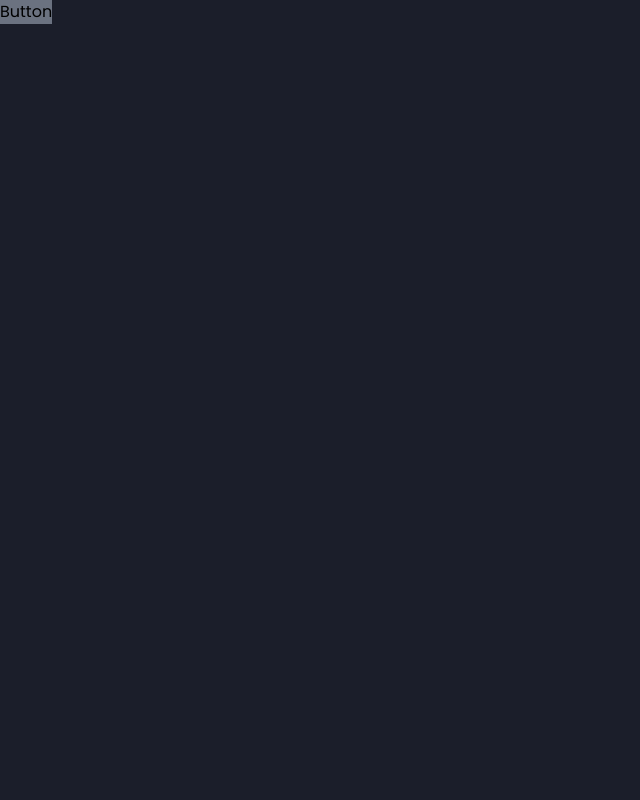
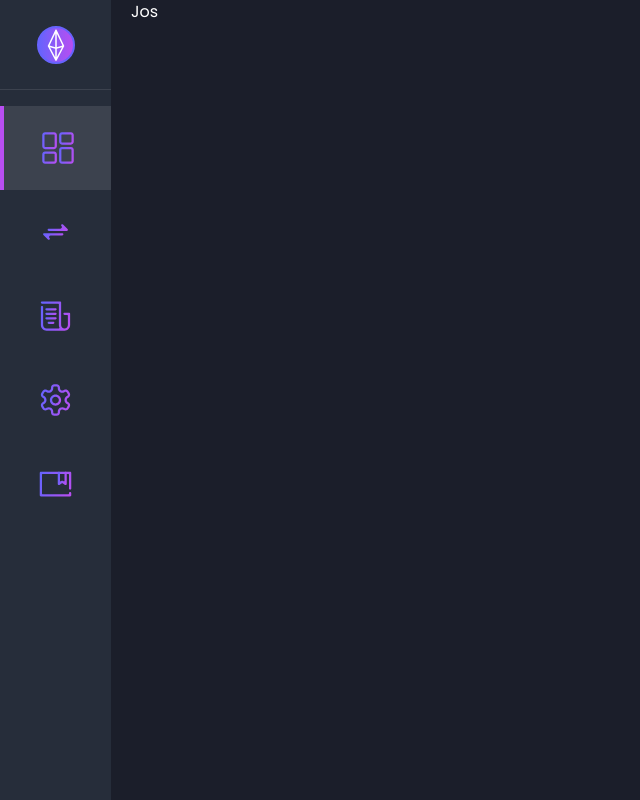
Before and after one commit to nzrmm/cuanmakers, a Vue app: page / in a window 1280 px wide. Shown: the whole page, without its empty margins (0-640 px from the left). Built offline with nearby package versions, Linux system fonts and the light colour scheme.

Commit message:
add sidebar menu design

```diff
--- /dev/null
+++ b/src/components/TheNavbar.vue
@@ -0,0 +1,15 @@
+<template>
+  <div>
+    Jos
+  </div>
+</template>
+
+<script>
+  export default {
+
+  }
+</script>
+
+<style lang="scss" scoped>
+
+</style>
--- a/src/components/TheSidebar.vue
+++ /dev/null
@@ -1,11 +0,0 @@
-<template>
-  <div>
-    <button class="bg-gray-500">Button</button>
-  </div>
-</template>
-
-<script>
-export default {};
-</script>
-
-<style lang="scss" scoped></style>
--- /dev/null
+++ b/src/components/TheSidebarMenu.vue
@@ -0,0 +1,52 @@
+<template>
+  <aside class="w-[122px] min-h-screen bg-base">
+    <div class="
+        mb-[16px]
+        h-[90px]
+        border-b border-white/10
+        flex justify-center items-center
+      ">
+      <div class="
+          w-[38px] h-[38px]
+          rounded-full
+          bg-gradient-to-r from-blue to-purple
+          flex justify-center items-center
+          border-2 border-blue
+        ">
+        <img src="@/assets/logo.svg" alt="logo-icon" />
+      </div>
+    </div>
+
+    <div>
+      <a href="#" class="list-item bg-white/10 border-l-4">
+        <img src="@/assets/discover.svg" alt="discover-icon">
+      </a>
+      <a href="#" class="list-item list-item-hover">
+        <img src="@/assets/transfer.svg" alt="transfer-icon">
+      </a>
+      <a href="#" class="list-item list-item-hover">
+        <img src="@/assets/note.svg" alt="note-icon">
+      </a>
+      <a href="#" class="list-item list-item-hover">
+        <img src="@/assets/setting.svg" alt="setting-icon">
+      </a>
+      <a href="#" class="list-item list-item-hover">
+        <img src="@/assets/bookmark.svg" alt="bookmark-icon">
+      </a>
+    </div>
+  </aside>
+</template>
+
+<script>
+export default {};
+</script>
+
+<style scoped>
+  .list-item {
+    @apply h-[84px] border-purple flex justify-center items-center transition-all
+  }
+
+  .list-item-hover {
+    @apply hover:bg-white/10 hover:border-l-4
+  }
+</style>
--- a/src/views/Discover.vue
+++ b/src/views/Discover.vue
@@ -1,16 +1,21 @@
 <template>
-  <main>
-    <TheSidebar />
-  </main>
+  <div class="flex">
+    <TheSidebarMenu />
+    <main class="container text-white">
+      <TheNavbar />
+    </main>
+  </div>
 </template>
 
 <script>
-import TheSidebar from '@/components/TheSidebar.vue';
+import TheSidebarMenu from '@/components/TheSidebarMenu.vue';
+import TheNavbar from '@/components/TheNavbar.vue';
 
 export default {
   name: 'Discover',
   components: {
-    TheSidebar,
+    TheSidebarMenu,
+    TheNavbar
   },
 };
 </script>
--- a/tailwind.config.js
+++ b/tailwind.config.js
@@ -3,6 +3,12 @@ module.exports = {
   purge: ['./index.html', './src/**/*.{vue, js. ts}'],
   darkMode: false, // or 'media' or 'class'
   theme: {
+    container: {
+      center: true,
+      padding: {
+        DEFAULT: '20px'
+      }
+    },
     extend: {
       fontFamily: {
         sans: ['Poppins', 'sans-serif'],
@@ -12,6 +18,12 @@ module.exports = {
           DEFAULT: '#262D3A',
           dark: '#1B1E2A',
         },
+        blue: {
+          DEFAULT: '#6763FD',
+        },
+        purple: {
+          DEFAULT: '#B84EF1',
+        },
       },
     },
   },
```
